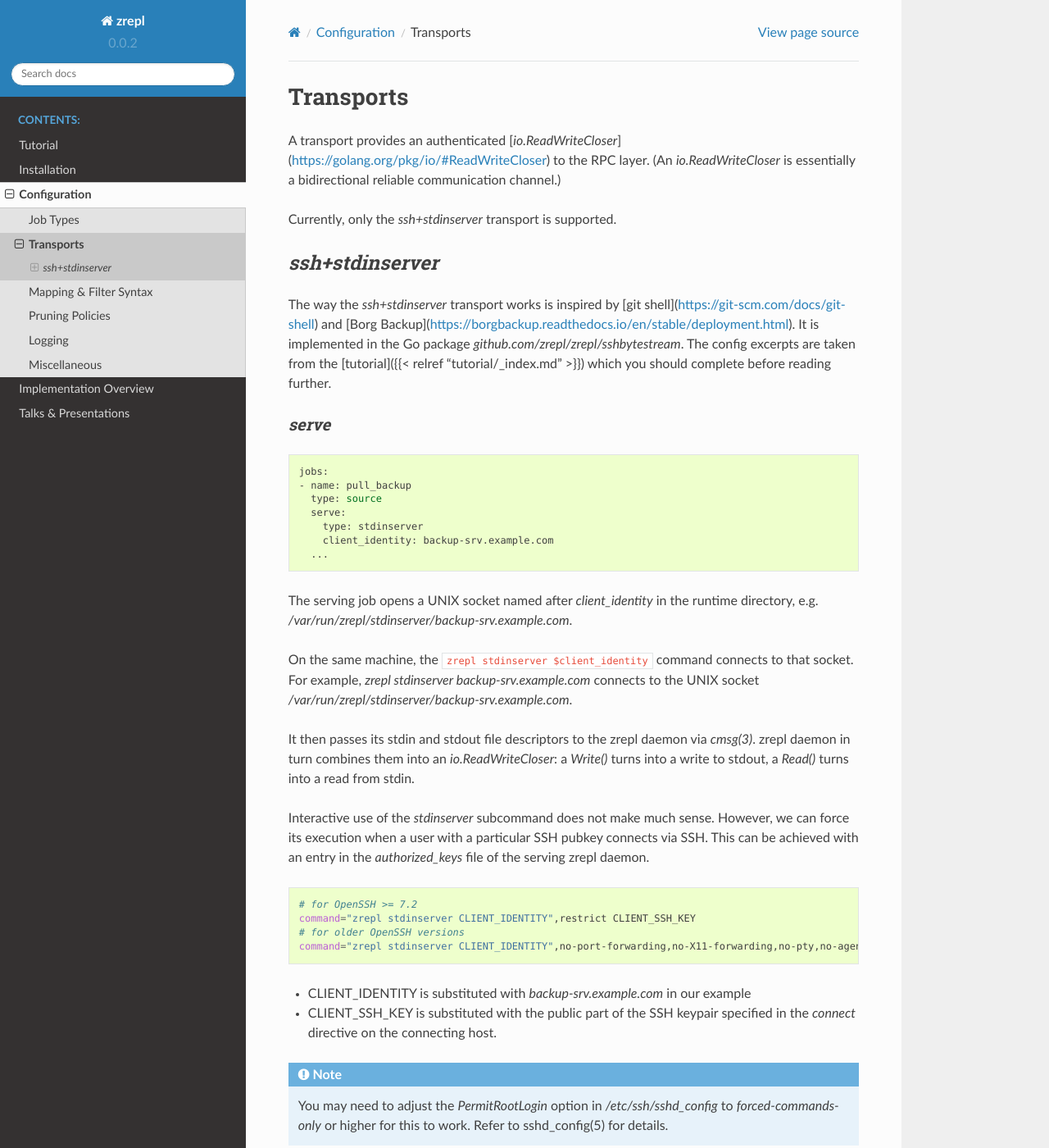
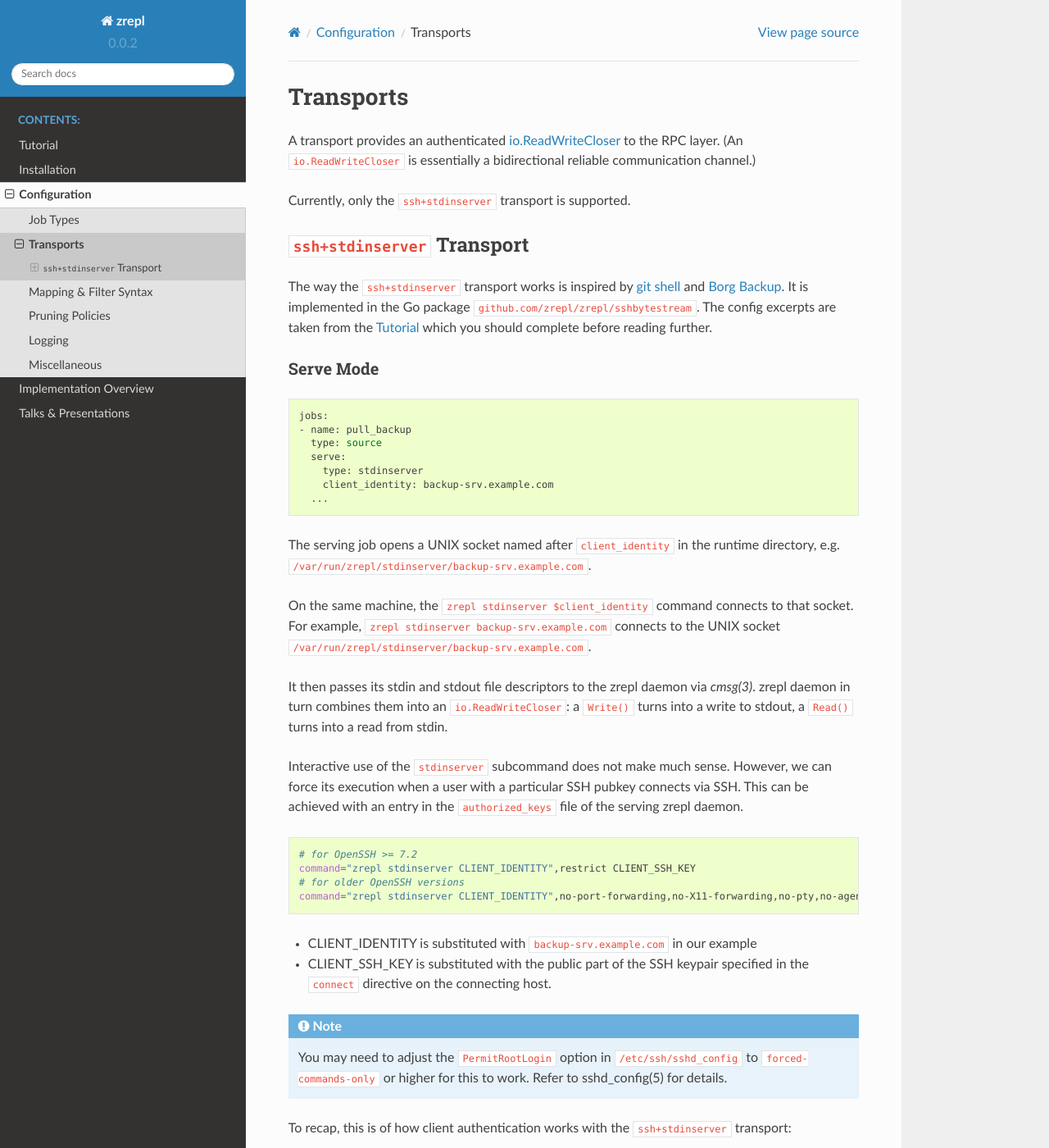
Before and after one commit to zrepl/zrepl, a Sphinx documentation site: the page built from docs/configuration/transports.rst, in a window 1280 px wide and 1400 px high. Shown: the whole window at 82% size. Built offline with Sphinx 7.4.7 and the Read the Docs theme 2.0.0, drawn with Linux system fonts in a browser that asks for light colours; some of the changed text lies outside the part shown.

Commit message:
docs: adjust transports to rst

```diff
--- a/docs/configuration/transports.rst
+++ b/docs/configuration/transports.rst
@@ -3,24 +3,24 @@
 Transports
 ==========
 
-A transport provides an authenticated [`io.ReadWriteCloser`](https://golang.org/pkg/io/#ReadWriteCloser) to the RPC layer.
-(An `io.ReadWriteCloser` is essentially a bidirectional reliable communication channel.)
+A transport provides an authenticated `io.ReadWriteCloser <https://golang.org/pkg/io/#ReadWriteCloser>`_ to the RPC layer.
+(An ``io.ReadWriteCloser`` is essentially a bidirectional reliable communication channel.)
 
-Currently, only the `ssh+stdinserver` transport is supported.
+Currently, only the ``ssh+stdinserver`` transport is supported.
 
 .. _transport-ssh+stdinserver:
 
-`ssh+stdinserver`
------------------
+``ssh+stdinserver`` Transport
+-----------------------------
 
-The way the `ssh+stdinserver` transport works is inspired by [git shell](https://git-scm.com/docs/git-shell) and [Borg Backup](https://borgbackup.readthedocs.io/en/stable/deployment.html).
-It is implemented in the Go package `github.com/zrepl/zrepl/sshbytestream`.
-The config excerpts are taken from the [tutorial]({{< relref "tutorial/_index.md" >}}) which you should complete before reading further.
+The way the ``ssh+stdinserver`` transport works is inspired by `git shell <https://git-scm.com/docs/git-shell>`_ and `Borg Backup <https://borgbackup.readthedocs.io/en/stable/deployment.html>`_.
+It is implemented in the Go package ``github.com/zrepl/zrepl/sshbytestream``.
+The config excerpts are taken from the :ref:`tutorial` which you should complete before reading further.
 
 .. _transport-ssh+stdinserver-serve:
 
-`serve`
-~~~~~~~
+Serve Mode
+~~~~~~~~~~
 
 ::
 
@@ -32,18 +32,18 @@ The config excerpts are taken from the [tutorial]({{< relref "tutorial/_index.md
         client_identity: backup-srv.example.com
       ...
 
-The serving job opens a UNIX socket named after `client_identity` in the runtime directory, e.g. `/var/run/zrepl/stdinserver/backup-srv.example.com`.
+The serving job opens a UNIX socket named after ``client_identity`` in the runtime directory, e.g. ``/var/run/zrepl/stdinserver/backup-srv.example.com``.
 
-On the same machine, the :code:`zrepl stdinserver $client_identity` command connects to that socket.
-For example, `zrepl stdinserver backup-srv.example.com` connects to the UNIX socket `/var/run/zrepl/stdinserver/backup-srv.example.com`.
+On the same machine, the ``zrepl stdinserver $client_identity`` command connects to that socket.
+For example, ``zrepl stdinserver backup-srv.example.com`` connects to the UNIX socket ``/var/run/zrepl/stdinserver/backup-srv.example.com``.
 
 It then passes its stdin and stdout file descriptors to the zrepl daemon via *cmsg(3)*.
-zrepl daemon in turn combines them into an `io.ReadWriteCloser`:
-a `Write()` turns into a write to stdout, a `Read()` turns into a read from stdin.
+zrepl daemon in turn combines them into an ``io.ReadWriteCloser``:
+a ``Write()`` turns into a write to stdout, a ``Read()`` turns into a read from stdin.
 
-Interactive use of the `stdinserver` subcommand does not make much sense.
+Interactive use of the ``stdinserver`` subcommand does not make much sense.
 However, we can force its execution when a user with a particular SSH pubkey connects via SSH.
-This can be achieved with an entry in the `authorized_keys` file of the serving zrepl daemon.
+This can be achieved with an entry in the ``authorized_keys`` file of the serving zrepl daemon.
 
 ::
 
@@ -52,24 +52,25 @@ This can be achieved with an entry in the `authorized_keys` file of the serving
     # for older OpenSSH versions
     command="zrepl stdinserver CLIENT_IDENTITY",no-port-forwarding,no-X11-forwarding,no-pty,no-agent-forwarding,no-user-rc CLIENT_SSH_KEY
 
-* CLIENT_IDENTITY is substituted with `backup-srv.example.com` in our example
-* CLIENT_SSH_KEY is substituted with the public part of the SSH keypair specified in the `connect` directive on the connecting host.
+* CLIENT_IDENTITY is substituted with ``backup-srv.example.com`` in our example
+* CLIENT_SSH_KEY is substituted with the public part of the SSH keypair specified in the ``connect`` directive on the connecting host.
 
 .. NOTE::
-    You may need to adjust the `PermitRootLogin` option in `/etc/ssh/sshd_config` to `forced-commands-only` or higher for this to work.
+
+    You may need to adjust the ``PermitRootLogin`` option in ``/etc/ssh/sshd_config`` to ``forced-commands-only`` or higher for this to work.
     Refer to sshd_config(5) for details.
 
-To recap, this is of how client authentication works with the `ssh+stdinserver` transport:
+To recap, this is of how client authentication works with the ``ssh+stdinserver`` transport:
 
-* Connections to the `client_identity` UNIX socket are blindly trusted by zrepl daemon.
+* Connections to the ``client_identity`` UNIX socket are blindly trusted by zrepl daemon.
 * Thus, the runtime directory must be private to the zrepl user (checked by zrepl daemon)
-* The admin of the host with the serving zrepl daemon controls the `authorized_keys` file.
-* Thus, the administrator controls the mapping `PUBKEY -> CLIENT_IDENTITY`.
+* The admin of the host with the serving zrepl daemon controls the ``authorized_keys`` file.
+* Thus, the administrator controls the mapping ``PUBKEY -> CLIENT_IDENTITY``.
 
 .. _transport-ssh+stdinserver-connect:
 
-`connect`
-~~~~~~~~~
+Connect Mode
+~~~~~~~~~~~~
 
 ::
 
```
Also changed, not shown: other parts of docs/configuration/transports.rst (+11 -11 lines).
